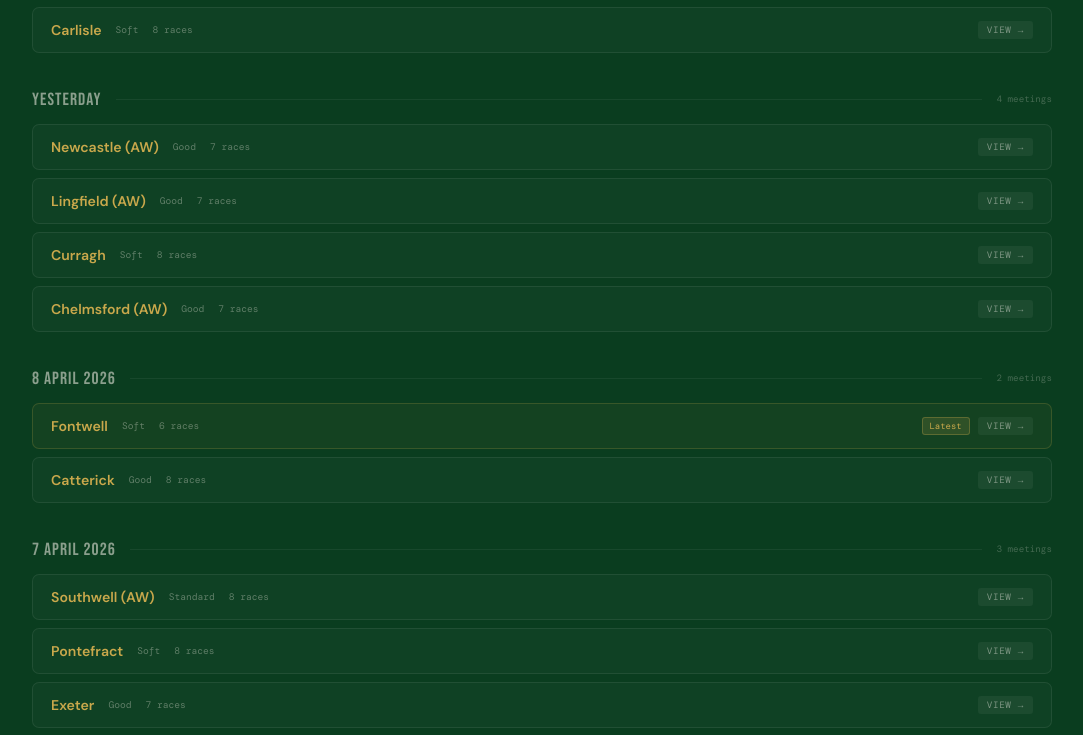
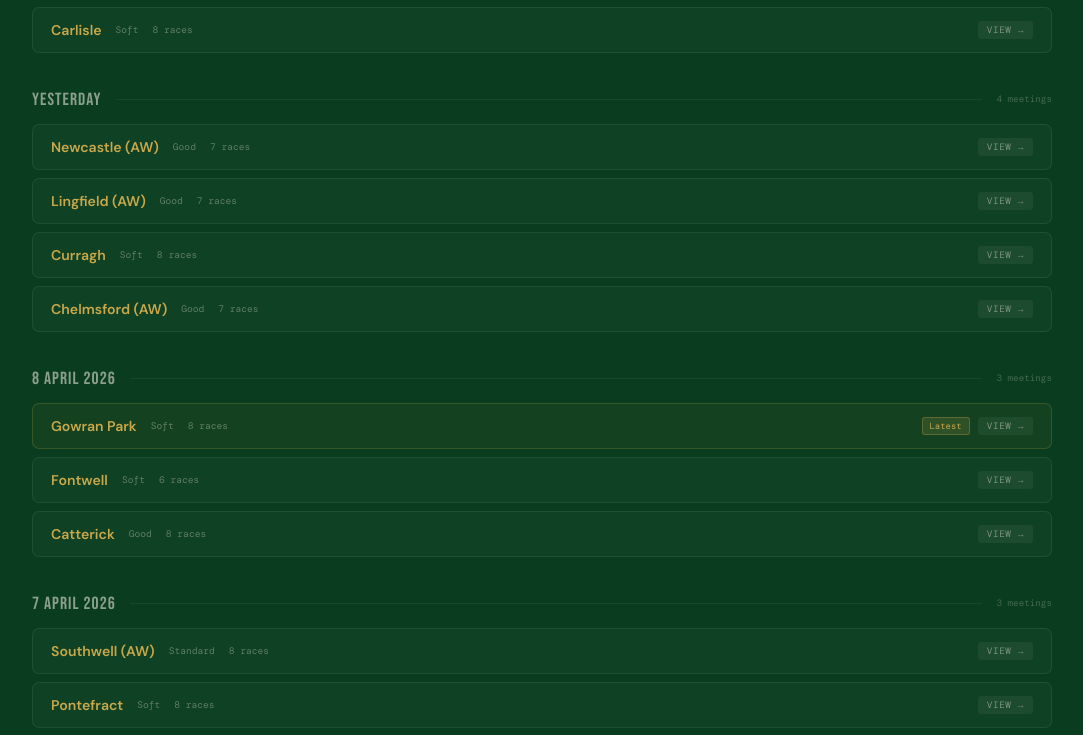
Before and after one commit to ppcjobber/clerk-authentication-starter, a Next.js app: page /archive in a window 1280 px wide. Shown: the part 1093-1828 px from the top of the page, without its empty margins (98-1181 px from the left). Built offline with nearby package versions, Linux system fonts and the light colour scheme; no server answers; a web font is replaced by a local one.

Commit message:
archive: add gowran_park_8-april-2026

```diff
--- a/app/archive/page.tsx
+++ b/app/archive/page.tsx
@@ -14,13 +14,22 @@ type Meeting = {
 
 const MEETINGS: any[] = [
   {
+    slug:       "gowran_park_8-april-2026",
+    date:       "8 April 2026",
+    label:      "Gowran Park — 8 April 2026",
+    going:      "Soft",
+    races:      8,
+    courseSlug: "gowran-park",
+    latest:     true,
+  },
+  {
     slug:       "fontwell_8-april-2026",
     date:       "8 April 2026",
     label:      "Fontwell — 8 April 2026",
     going:      "Soft",
     races:      6,
     courseSlug: "fontwell",
-    latest:     true,
+    latest:     false,
   },
   {
     slug:       "catterick_8-april-2026",
```
